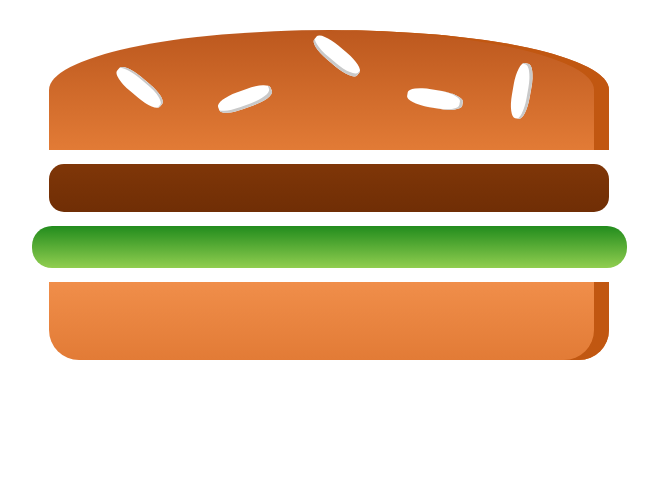
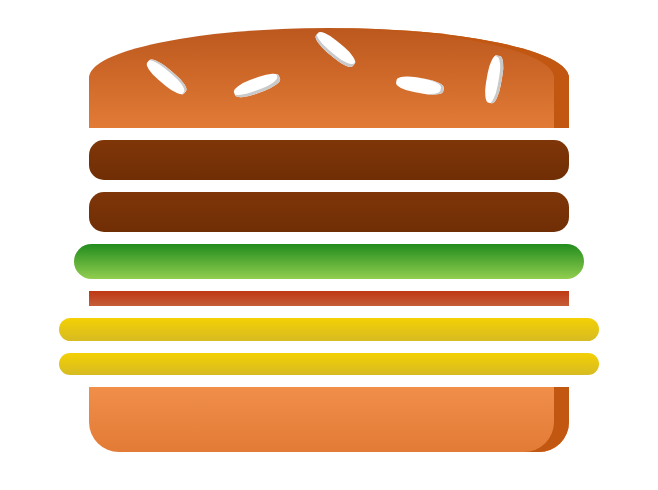
Before and after one commit to darkdoomrag3/Burger-builder-and-order-in-react, a React (Create React App) app: page / in a window 1280 px wide. Shown: the top 490 px of the page, without its empty margins (311-969 px from the left). Built offline with nearby package versions, Linux system fonts and the light colour scheme.

Commit message:
adding dynamic Burger component in app

```diff
--- a/src/BurgerMaker/BagerMaker.js
+++ b/src/BurgerMaker/BagerMaker.js
@@ -3,13 +3,26 @@ import Burger from '../component/Burger/Burger'
 
 
 
-const BagerMaker = () => {
-    return (
-        <div>
-            <Burger/>
+class BagerMaker extends React.Component {
 
-        </div>
-    )
+state={
+    ingrediant : {
+        meat : 2,
+        salad : 1,
+        bacon : 1,
+        cheese : 2
+    }
+}
+
+    render() {
+
+        return (
+            <div>
+                <Burger ingrediant={this.state.ingrediant} />
+
+            </div>
+        )
+    }
 }
 
 export default BagerMaker;
--- a/src/component/Burger/Burger.js
+++ b/src/component/Burger/Burger.js
@@ -3,14 +3,25 @@ import BurgerIngridiants from './BurgerIngridiants/BurgerIngridiants'
 import './burger.css'
 
 const Burger = (props) => {
+
+    const showIngrediant = Object.keys(props.ingrediant)
+   .map(igKey=>{
+    return [...Array(props.ingrediant[igKey])].map((_,i)=>{
+        return <BurgerIngridiants type={igKey} key={igKey + 1} />
+    })
+
+   })
+
+
     return (
         <div className="Burger">
             <BurgerIngridiants type="bread-top"/>
-            <BurgerIngridiants type="meat"/>
-            <BurgerIngridiants  type ="salad"/>
+            {
+                showIngrediant
+            }
             <BurgerIngridiants type="bread-bottom" />
         </div>
     )
 }
 
-export default Burger
+export default Burger;
--- a/src/component/Burger/burger.css
+++ b/src/component/Burger/burger.css
@@ -26,7 +26,7 @@
 
 @media(min-width: 1000px) and (min-height: 700px) {
     .Burger {
-        width: 700px;
-        height: 600px;
+        width: 600px;
+        height: 500px;
     }
 }
```
